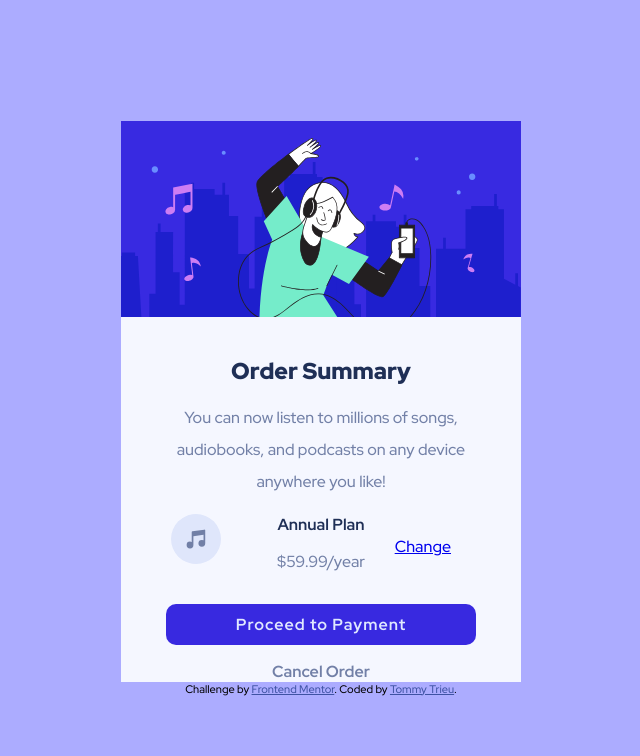
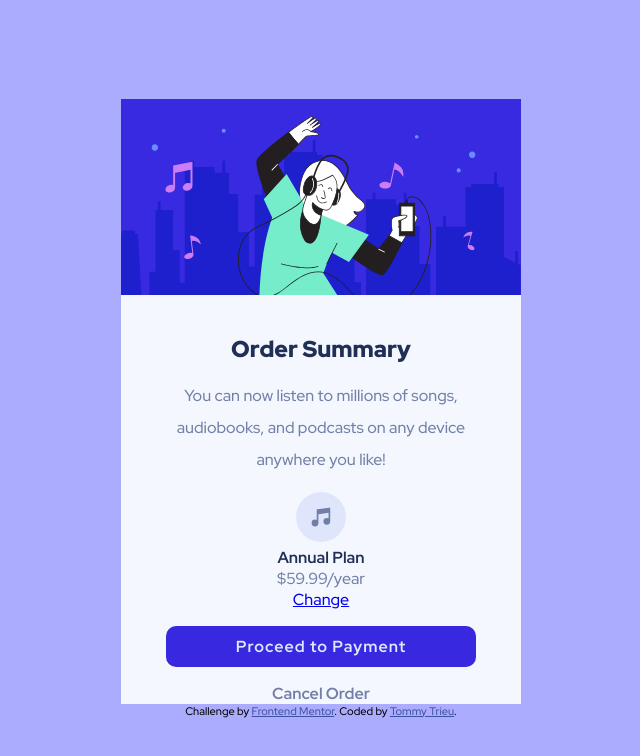
Before and after one commit to t-rieu/order-summary-component, a plain HTML site: page index.html in a window 1280 px wide. Shown: the whole page, without its empty margins (319-959 px from the left). Drawn offline with Linux system fonts and the light colour scheme.

Commit message:
Update main.css

```diff
--- a/main.css
+++ b/main.css
@@ -19,7 +19,7 @@ body {
     background-color: hsl(225, 100%, 98%);
     width: 400px; /*width is too big for mobile screen size */
     /* margin: 0 15px; */
-    /* padding: 30px; */
+    /* padding: 0 30px; */
 }
 
 h1 {
@@ -58,30 +58,34 @@ h1 {
     width: 50px;
     height: 50px;
     background-repeat: no-repeat;
-    position: absolute;
-    left: 50px;
+    /* position: absolute;
+    left: -50px;
+    bottom: -50px; */
 }
 
 .plan-choice {
     /* background-color: hsl(225, 100%, 94%);  */
     position: relative;
+    /* display: flex; */
 }
 
 .plan-type {
     color: hsl(223, 47%, 23%);
     font-weight: 700;
+    margin: 0;
 }
 
 .plan-price {
-    display: block;
     color: hsl(224, 23%, 55%);
+    margin: 0;
+    /* text-align: left; */
 }
 
-.change-plan {
+/* .change-plan {
     position: absolute;
     right: 70px;
     bottom: 15px;
-}
+} */
 
 .proceed-payment-button {
     display: inline-block;
```
